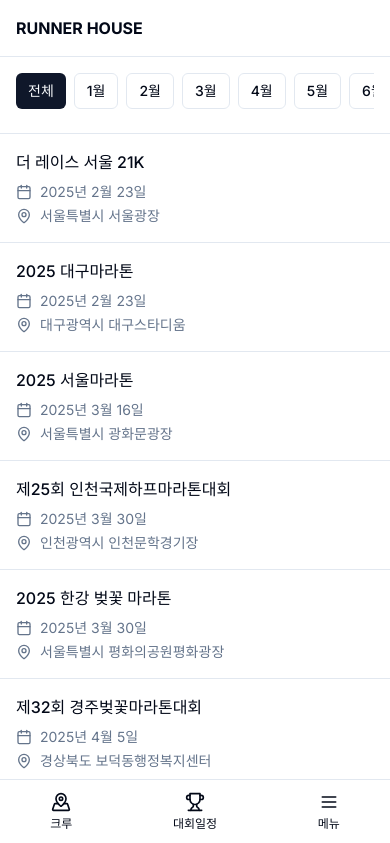
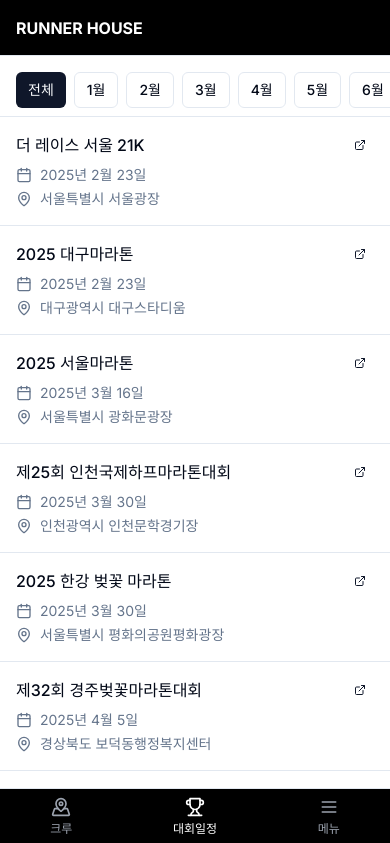
Before and after one commit to WHS95/RunningCrewMap, a Next.js app: page /events in a window 390 px wide. Shown: the top 843 px of the page. Built offline with nearby package versions, Linux system fonts and the light colour scheme.

Commit message:
♻️ 코드 공통화 작업 상수처리

```diff
--- a/src/app/events/page.tsx
+++ b/src/app/events/page.tsx
@@ -4,7 +4,8 @@ import { useState, useMemo } from "react";
 import { runningEvents } from "@/lib/data/events";
 import { formatDate } from "@/lib/utils";
 import { Button } from "@/components/ui/button";
-import { MapPin, Calendar } from "lucide-react";
+import { MapPin, Calendar, ExternalLink } from "lucide-react";
+import { CSS_VARIABLES, LAYOUT } from "@/lib/constants";
 
 // 월 이름 상수
 const MONTHS = [
@@ -46,10 +47,18 @@ export default function EventsPage() {
   }, [selectedMonth]);
 
   return (
-    <div className='flex flex-col h-[calc(100vh-8rem)]'>
+    <div
+      className='flex flex-col min-h-screen '
+      style={{
+        paddingTop: CSS_VARIABLES.HEADER_PADDING,
+      }}
+    >
       {/* 필터 */}
-      <div className='sticky top-0 p-4 border-b bg-background/80 backdrop-blur-md'>
-        <div className='flex gap-2 pb-2 overflow-x-auto scrollbar-none'>
+      <div
+        className='sticky border-b bg-background/80 backdrop-blur-md'
+        style={{ top: LAYOUT.HEADER_HEIGHT }}
+      >
+        <div className='flex gap-2 p-4 pb-2 overflow-x-auto scrollbar-none'>
           {MONTHS.map((month) => (
             <Button
               key={month}
@@ -64,7 +73,7 @@ export default function EventsPage() {
       </div>
 
       {/* 이벤트 목록 */}
-      <div className='flex-1 overflow-y-auto'>
+      <div className='flex-1'>
         <div className='divide-y'>
           {groupedEvents.length > 0 ? (
             groupedEvents.map((event) => (
@@ -72,7 +81,19 @@ export default function EventsPage() {
                 key={`${event.title}-${event.startDate}`}
                 className='p-4 transition-colors hover:bg-accent/50'
               >
-                <h3 className='font-medium'>{event.title}</h3>
+                <div className='flex items-center justify-between gap-4'>
+                  <h3 className='font-medium'>{event.title}</h3>
+                  {event.link && (
+                    <a
+                      href={event.link}
+                      target='_blank'
+                      rel='noopener noreferrer'
+                      className='flex items-center gap-1 px-2 py-1 text-xs transition-colors rounded-md text-primary hover:bg-primary/10'
+                    >
+                      <ExternalLink className='w-3 h-3' />
+                    </a>
+                  )}
+                </div>
                 <div className='mt-2 space-y-1'>
                   <div className='flex items-center gap-2 text-sm text-muted-foreground'>
                     <Calendar className='w-4 h-4' />
--- a/src/app/menu/page.tsx
+++ b/src/app/menu/page.tsx
@@ -3,6 +3,7 @@
 import { PlusCircle, MessageCircle } from "lucide-react";
 import { useToast } from "@/components/ui/use-toast";
 import { useRouter } from "next/navigation";
+import { CSS_VARIABLES } from "@/lib/constants";
 
 export default function MenuPage() {
   const { toast } = useToast();
@@ -17,7 +18,13 @@ export default function MenuPage() {
   };
 
   return (
-    <div className='flex flex-col h-[calc(100vh-8rem)]'>
+    <div
+      className='flex flex-col'
+      style={{
+        height: CSS_VARIABLES.CONTENT_HEIGHT_MOBILE,
+        paddingTop: CSS_VARIABLES.HEADER_PADDING,
+      }}
+    >
       {/* 메뉴 목록 */}
       <div className='p-4 space-y-2'>
         <button
--- a/src/app/page.tsx
+++ b/src/app/page.tsx
@@ -7,6 +7,7 @@ import type { Crew } from "@/lib/types/crew";
 import { LoadingSpinner } from "@/components/ui/loading-spinner";
 // import { CrewList } from "@/components/crew/CrewList";
 import { eventEmitter, EVENTS } from "@/lib/events";
+import { CSS_VARIABLES } from "@/lib/constants";
 
 const NaverMap = dynamic(() => import("@/components/map/NaverMap"), {
   ssr: false,
@@ -106,16 +107,29 @@ export default function Home() {
   // );
 
   if (isLoading) {
-    return <LoadingSpinner message='위치 정보를 불러오는 중' />;
+    return (
+      <div style={{ paddingTop: CSS_VARIABLES.HEADER_PADDING }}>
+        <LoadingSpinner message='위치 정보를 불러오는 중' />
+      </div>
+    );
   }
 
   return (
-    <div className='relative flex flex-col md:flex-row h-[calc(100vh-3.5rem)]'>
+    <div
+      className='relative flex flex-col md:flex-row'
+      style={{
+        height: CSS_VARIABLES.CONTENT_HEIGHT,
+        paddingTop: CSS_VARIABLES.HEADER_PADDING,
+      }}
+    >
       {/* 데스크톱: 왼쪽 사이드바 */}
       {/* <div className='hidden border-r md:block w-80'>{crewListComponent}</div> */}
 
       {/* 지도 */}
-      <div className='flex-1 h-[calc(100vh-3.5rem-4rem)] md:h-full'>
+      <div
+        className='flex-1'
+        style={{ height: CSS_VARIABLES.CONTENT_HEIGHT_MOBILE }}
+      >
         <NaverMap
           width='100%'
           height='100%'
--- a/src/components/layout/Header.tsx
+++ b/src/components/layout/Header.tsx
@@ -1,10 +1,14 @@
 import Link from "next/link";
+import { LAYOUT } from "@/lib/constants";
 
 export function Header() {
   return (
-    <nav className='border-b'>
-      <div className='flex items-center pl-4 h-14'>
-        <Link href='/' className='font-bold'>
+    <nav
+      className='fixed top-0 left-0 right-0 z-50 bg-black border-b'
+      style={{ height: LAYOUT.HEADER_HEIGHT }}
+    >
+      <div className='flex items-center h-full pl-4'>
+        <Link href='/' className='font-bold text-white'>
           RUNNER HOUSE
         </Link>
       </div>
--- a/src/components/layout/MobileNav.tsx
+++ b/src/components/layout/MobileNav.tsx
@@ -7,35 +7,67 @@ import { useState } from "react";
 import { RunningEventList } from "@/components/events/RunningEventList";
 // import { MenuList } from "@/components/menu/MenuList";
 // import { useState } from "react";
+import { usePathname } from "next/navigation";
+import { cn } from "@/lib/utils";
+import { LAYOUT } from "@/lib/constants";
 
-export function MobileNav({}) {
+export function MobileNav() {
   const [isEventListOpen, setIsEventListOpen] = useState(false);
+  const pathname = usePathname();
+
+  const navItems = [
+    {
+      href: "/",
+      icon: MapPinned,
+      label: "크루",
+      isActive: pathname === "/",
+    },
+    {
+      href: "/events",
+      icon: Trophy,
+      label: "대회일정",
+      isActive: pathname === "/events",
+    },
+    {
+      href: "/menu",
+      icon: Menu,
+      label: "메뉴",
+      isActive: pathname === "/menu",
+    },
+  ];
 
   return (
     <>
-      <nav className='md:hidden fixed bottom-0 left-0 right-0 border-t bg-background z-[9999]'>
-        <div className='flex items-center justify-around h-16'>
-          <Link
-            href='/'
-            className='flex flex-col items-center justify-center space-y-1'
-          >
-            <MapPinned className='w-5 h-5' />
-            <span className='text-xs'>크루</span>
-          </Link>
-          <Link
-            href='/events'
-            className='flex flex-col items-center justify-center space-y-1'
-          >
-            <Trophy className='w-5 h-5' />
-            <span className='text-xs'>대회일정</span>
-          </Link>
-          <Link
-            href='/menu'
-            className='flex flex-col items-center justify-center space-y-1'
-          >
-            <Menu className='w-5 h-5' />
-            <span className='text-xs'>메뉴</span>
-          </Link>
+      <nav
+        className='md:hidden fixed bottom-0 left-0 right-0 border-t bg-black z-[9999]'
+        style={{ height: LAYOUT.MOBILE_NAV_HEIGHT }}
+      >
+        <div className='flex items-center justify-around h-full'>
+          {navItems.map((item) => (
+            <Link
+              key={item.href}
+              href={item.href}
+              className={cn(
+                "flex flex-col items-center justify-center space-y-1",
+                "transition-colors duration-200"
+              )}
+            >
+              <item.icon
+                className={cn(
+                  "w-5 h-5",
+                  item.isActive ? "text-white" : "text-gray-400"
+                )}
+              />
+              <span
+                className={cn(
+                  "text-xs",
+                  item.isActive ? "text-white" : "text-gray-400"
+                )}
+              >
+                {item.label}
+              </span>
+            </Link>
+          ))}
         </div>
       </nav>
 
--- a/src/lib/constants.ts
+++ b/src/lib/constants.ts
@@ -1,3 +1,19 @@
 export const EXTERNAL_LINKS = {
   RUNNING_EVENTS: "http://www.marathon.pe.kr/schedule_index.html",
 } as const;
+
+// 레이아웃 관련 상수
+export const LAYOUT = {
+  HEADER_HEIGHT: "3.5rem", // 56px
+  MOBILE_NAV_HEIGHT: "3.5rem", // 64px
+} as const;
+
+// CSS 변수로 사용할 수 있는 계산된 값들
+export const CSS_VARIABLES = {
+  // 전체 높이에서 헤더 높이를 뺀 값
+  CONTENT_HEIGHT: `calc(100vh - ${LAYOUT.HEADER_HEIGHT})`,
+  // 전체 높이에서 헤더와 모바일 네비게이션 높이를 뺀 값
+  CONTENT_HEIGHT_MOBILE: `calc(100vh - ${LAYOUT.HEADER_HEIGHT} - ${LAYOUT.MOBILE_NAV_HEIGHT})`,
+  // 헤더 높이만큼의 상단 패딩
+  HEADER_PADDING: LAYOUT.HEADER_HEIGHT,
+} as const;
--- a/src/lib/data/events.ts
+++ b/src/lib/data/events.ts
@@ -7,6 +7,7 @@ export const runningEvents: RunningEvent[] = [
     endDate: "2025-02-23",
     location: "서울광장",
     city: "서울특별시",
+    link: "https://www.theraceseoul21k.com/",
   },
   {
     title: "2025 대구마라톤",
@@ -14,6 +15,7 @@ export const runningEvents: RunningEvent[] = [
     endDate: "2025-02-23",
     location: "대구스타디움",
     city: "대구광역시",
+    link: "https://daegu.go.kr/daegumarathon/",
   },
   {
     title: "2025 서울마라톤",
@@ -21,6 +23,7 @@ export const runningEvents: RunningEvent[] = [
     endDate: "2025-03-16",
     location: "광화문광장",
     city: "서울특별시",
+    link: "https://www.seoulmarathon.com/",
   },
   {
     title: "제25회 인천국제하프마라톤대회",
@@ -28,6 +31,7 @@ export const runningEvents: RunningEvent[] = [
     endDate: "2025-03-30",
     location: "인천문학경기장",
     city: "인천광역시",
+    link: "https://incheonmarathon.co.kr/",
   },
   {
     title: "2025 한강 벚꽃 마라톤",
@@ -35,6 +39,7 @@ export const runningEvents: RunningEvent[] = [
     endDate: "2025-03-30",
     location: "평화의공원평화광장",
     city: "서울특별시",
+    link: "http://springrun.kr/",
   },
   {
     title: "2025 고양특례시 하프마라톤",
@@ -42,6 +47,7 @@ export const runningEvents: RunningEvent[] = [
     endDate: "2025-04-06",
     location: "고양종합운동장",
     city: "경기도",
+    link: "https://www.goyangmarathon.com/",
   },
   {
     title: "제32회 경주벚꽃마라톤대회",
@@ -49,6 +55,7 @@ export const runningEvents: RunningEvent[] = [
     endDate: "2025-04-05",
     location: "보덕동행정복지센터",
     city: "경상북도",
+    link: "https://www.cherrymarathon.co.kr/https://www.cherrymarathon.co.kr/",
   },
   {
     title: "제23회 경기마라톤대회",
@@ -56,6 +63,7 @@ export const runningEvents: RunningEvent[] = [
     endDate: "2025-04-20",
     location: "수원종합운동장",
     city: "경기도",
+    link: "https://kgmarathon.co.kr/kgmarathon/",
   },
   {
     title: "빵빵런",
@@ -63,6 +71,7 @@ export const runningEvents: RunningEvent[] = [
     endDate: "2025-04-26",
     location: "뚝섬한강공원수변무대",
     city: "서울특별시",
+    link: "https://bbangrun.com/",
   },
   {
     title: "2025 서울신문 하프마라톤대회",
@@ -70,6 +79,7 @@ export const runningEvents: RunningEvent[] = [
     endDate: "2025-05-17",
     location: "평화의공원평화광장",
     city: "서울특별시",
+    link: null,
   },
   {
     title: "BUSAN 50K",
@@ -77,6 +87,7 @@ export const runningEvents: RunningEvent[] = [
     endDate: "2025-05-10",
     location: "신라대학교",
     city: "부산광역시",
+    link: "https://busan-50k.imweb.me/",
   },
   {
     title: "제12회 거제100K 트레일러닝대회",
@@ -84,5 +95,6 @@ export const runningEvents: RunningEvent[] = [
     endDate: "2025-05-31",
     location: "거제스포츠파크",
     city: "경상남도",
+    link: "https://geoje100.creatorlink.net/",
   },
 ];
--- a/src/lib/types/event.ts
+++ b/src/lib/types/event.ts
@@ -4,6 +4,7 @@ export interface RunningEvent {
   endDate: string;
   location: string;
   city: string; // 시/도 단위 필터링을 위한 필드
+  link: string | null;
 }
 
 // 시/도 단위 상수
```
